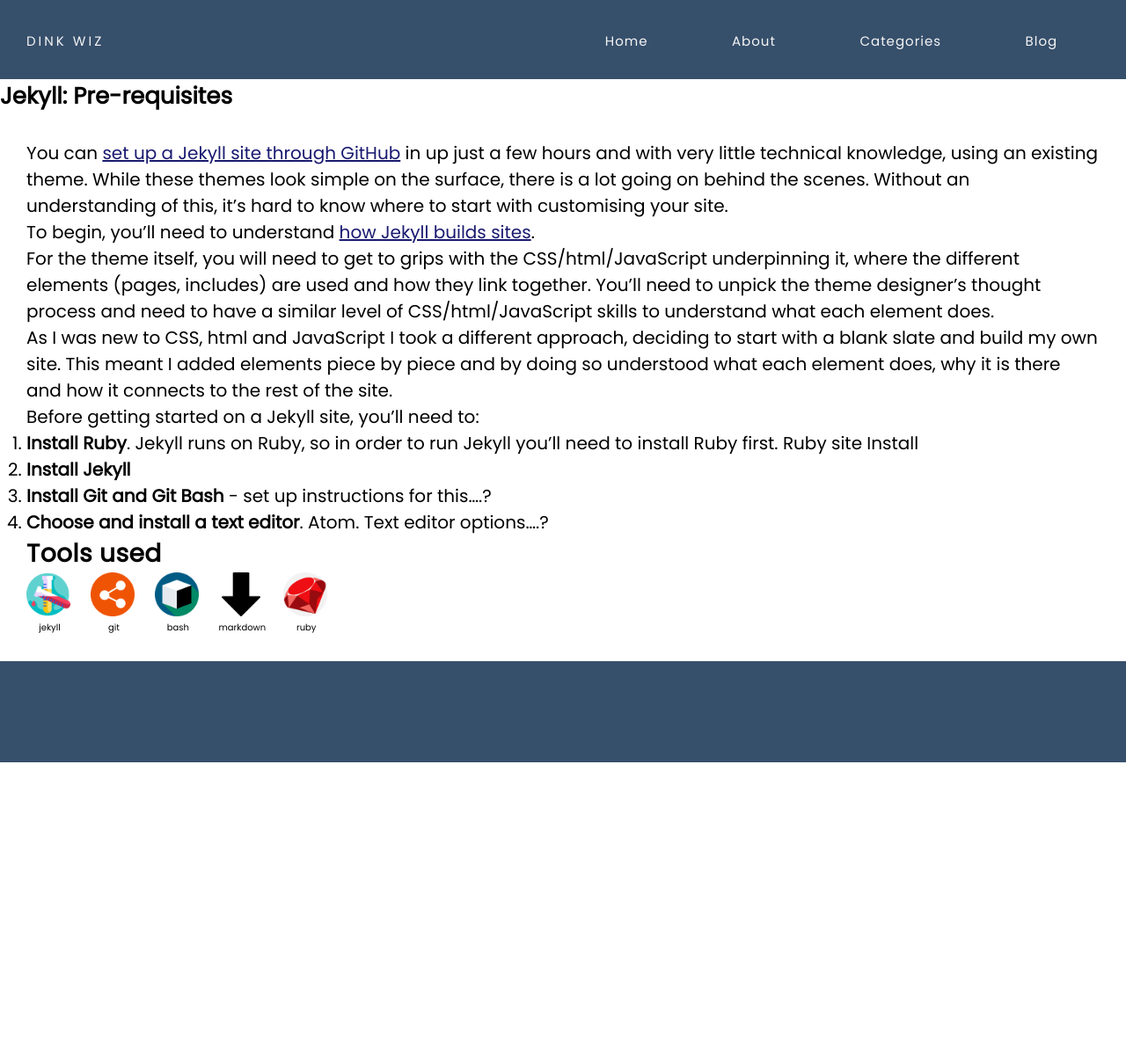
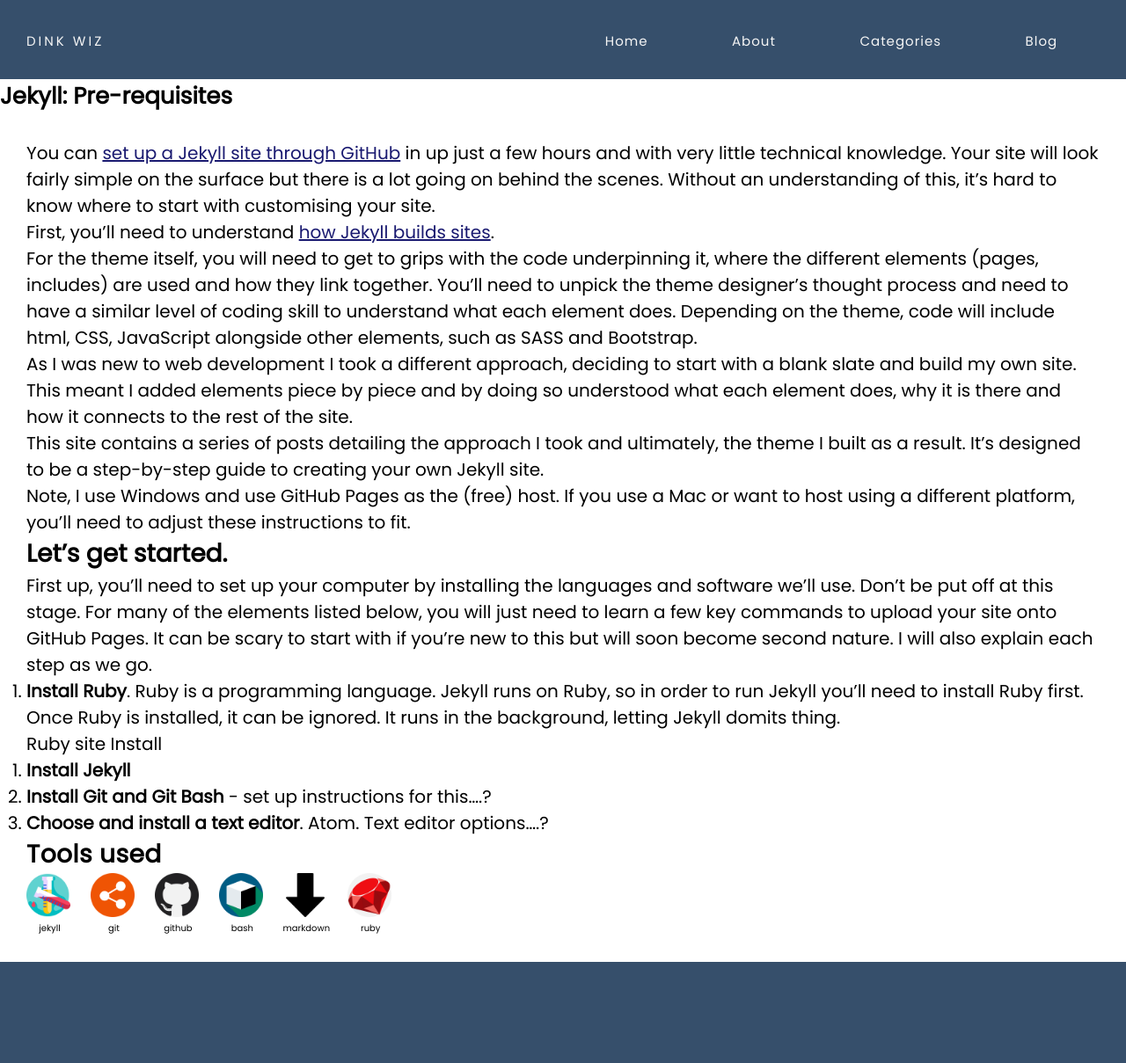
Before and after one commit to dinkwiz/dinkwiz.github.io, a Jekyll site: the page built from _posts/2020-07-16-Jekyll-Prerequisites.md, in a window 1280 px wide. Shown: the whole page at 88% size. Built offline with Jekyll 4.4.1, drawn with Linux system fonts in a browser that asks for light colours; before the commit the page ends 900 px from its top, so only the background shows below that.

Commit message:
Update 2020-07-16-Jekyll-Prerequisites.md

```diff
--- a/_posts/2020-07-16-Jekyll-Prerequisites.md
+++ b/_posts/2020-07-16-Jekyll-Prerequisites.md
@@ -5,22 +5,32 @@ date:   2020-07-16 15:31:07 +0100
 tags:
 - jekyll
 - git
+- github
 - bash
 - markdown
 - ruby
 category: jekyll
 ---
-You can [set up a Jekyll site through GitHub](https://dinkwiz.github.io/Jekyll-Easy-Way.html) in up just a few hours and with very little technical knowledge, using an existing theme. While these themes look simple on the surface, there is a lot going on behind the scenes. Without an understanding of this, it’s hard to know where to start with customising your site.
+You can [set up a Jekyll site through GitHub](https://dinkwiz.github.io/Jekyll-Easy-Way.html) in up just a few hours and with very little technical knowledge. Your site will look fairly simple on the surface but there is a lot going on behind the scenes. Without an understanding of this, it’s hard to know where to start with customising your site.
 
-To begin, you’ll need to understand [how Jekyll builds sites](https://dinkwiz.github.io/Jekyll-Structure.html).
+First, you’ll need to understand [how Jekyll builds sites](https://dinkwiz.github.io/Jekyll-Structure.html).
 
-For the theme itself, you will need to get to grips with the CSS/html/JavaScript underpinning it, where the different elements (pages, includes) are used and how they link together. You’ll need to unpick the theme designer’s thought process and need to have a similar level of CSS/html/JavaScript skills to understand what each element does.
+For the theme itself, you will need to get to grips with the code underpinning it, where the different elements (pages, includes) are used and how they link together. You’ll need to unpick the theme designer’s thought process and need to have a similar level of coding skill to understand what each element does. Depending on the theme, code will include html, CSS, JavaScript alongside other elements, such as SASS and Bootstrap.
 
-As I was new to CSS, html and JavaScript I took a different approach, deciding to start with a blank slate and build my own site. This meant I added elements piece by piece and by doing so understood what each element does, why it is there and how it connects to the rest of the site.
+As I was new to web development I took a different approach, deciding to start with a blank slate and build my own site. This meant I added elements piece by piece and by doing so understood what each element does, why it is there and how it connects to the rest of the site.
 
-Before getting started on a Jekyll site, you’ll need to:
+This site contains a series of posts detailing the approach I took and ultimately, the theme I built as a result. It's designed to be a step-by-step guide to creating your own Jekyll site.
 
-1.	**Install Ruby**. Jekyll runs on Ruby, so in order to run Jekyll you’ll need to install Ruby first.
+Note, I use Windows and use GitHub Pages as the (free) host. If you use a Mac or want to host using a different platform, you'll need to adjust these instructions to fit.
+
+#### Let's get started.
+
+First up, you'll need to set up your computer by installing the languages and software we'll use. Don't be put off at this stage. For many of the elements listed below, you will just need to learn a few key commands to upload your site onto GitHub Pages. It can be scary to start with if you're new to this but will soon become second nature. I will also explain each step as we go.
+
+
+1.	**Install Ruby**.
+Ruby is a programming language. Jekyll runs on Ruby, so in order to run Jekyll you’ll need to install Ruby first. Once Ruby is installed, it can be ignored. It runs in the background, letting Jekyll domits thing.
+
 Ruby site
 Install
 
```
